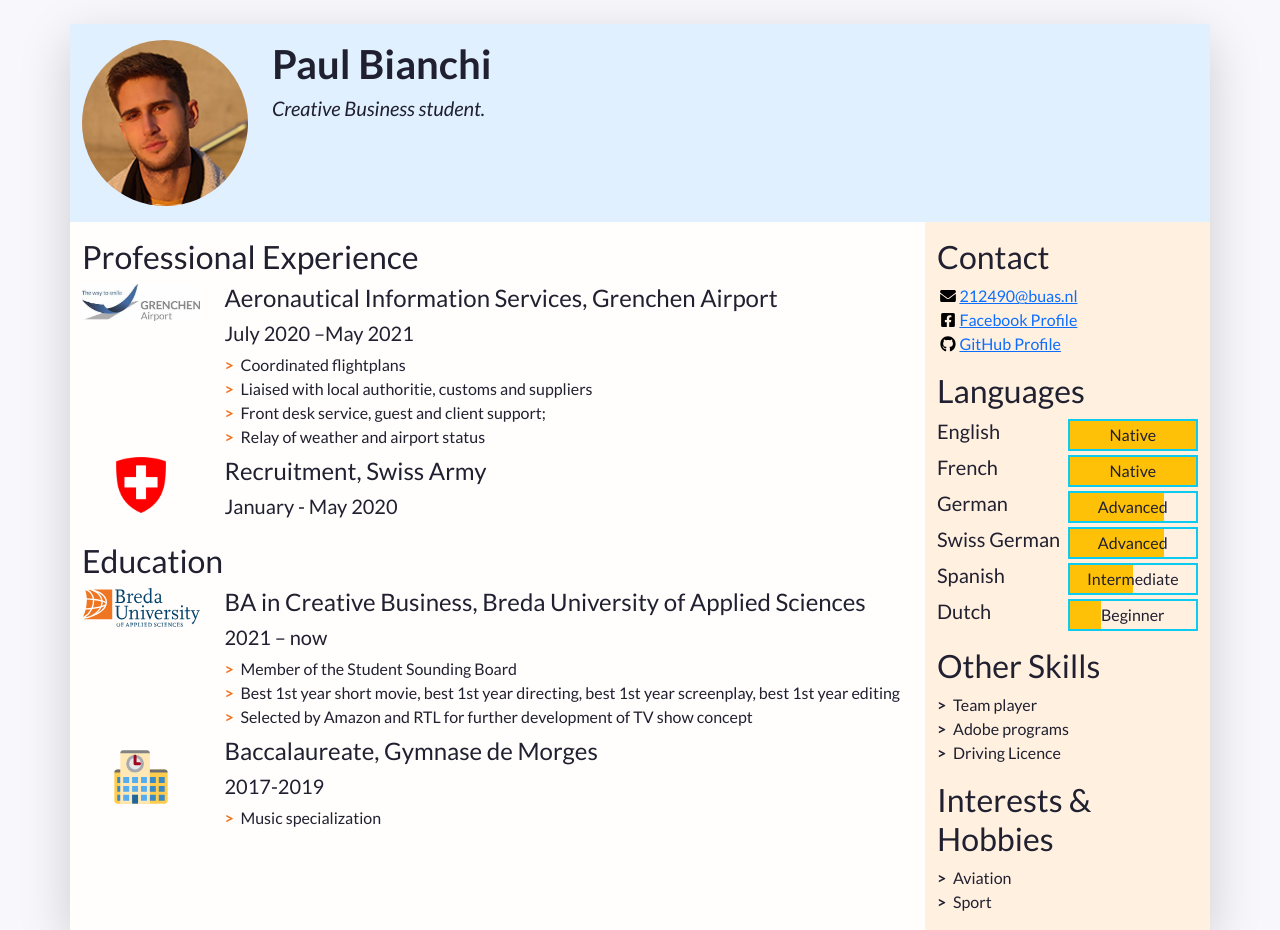
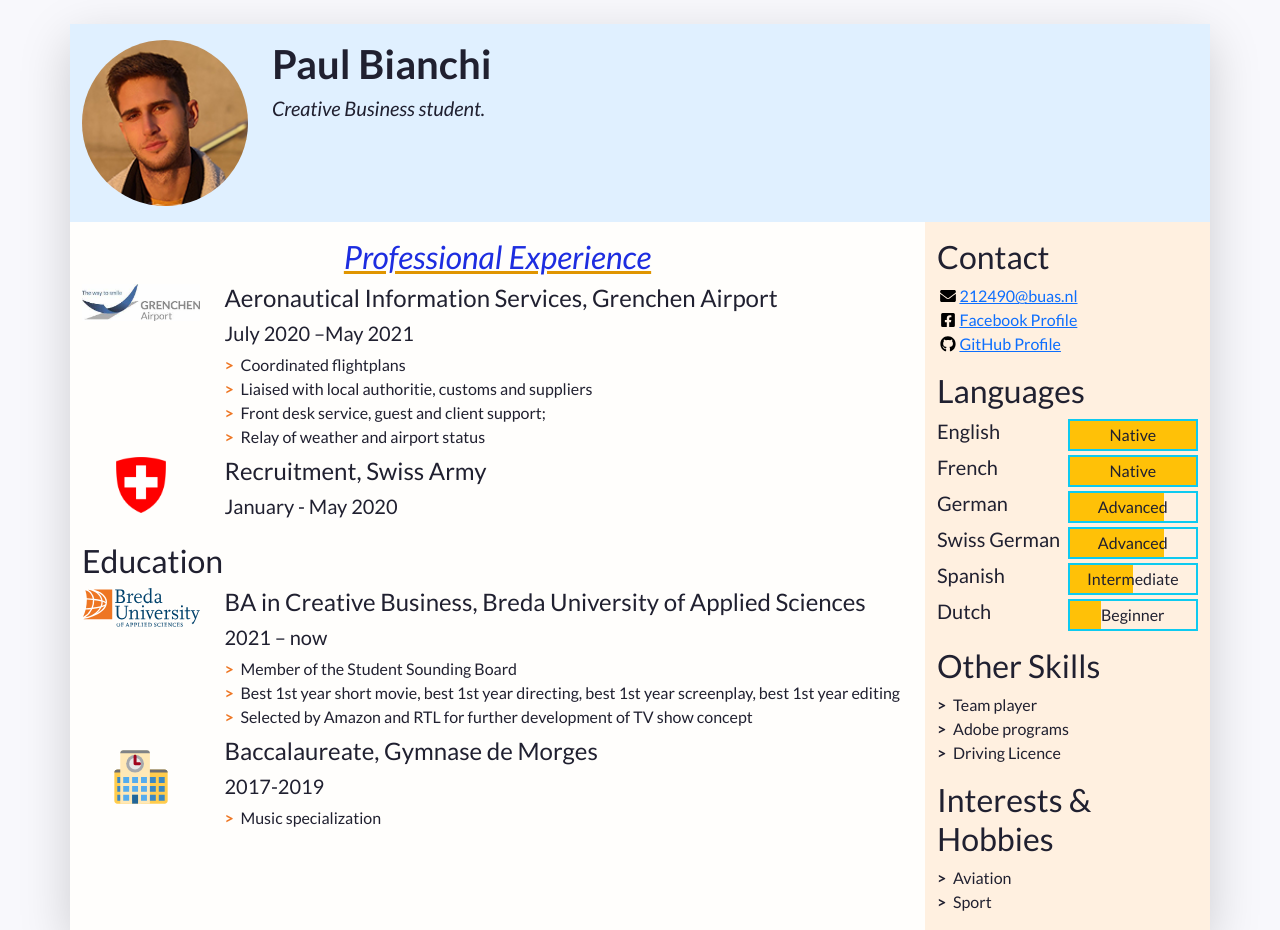
Before and after one commit to Paul-Bianchi/paul-bianchi-cv, a plain HTML site: page index.html in a window 1280 px wide. Shown: the top 930 px of the page. Drawn offline with nearby package versions, Linux system fonts and the light colour scheme.

Commit message:
Update styles.css

```diff
--- a/css/styles.css
+++ b/css/styles.css
@@ -49,3 +49,10 @@ body {
 	height: 1em;
 	flex-basis: 1.4em;
 }
+
+.funky-text {
+	color: #1D2DE0;
+	text-align: center;
+	font-style: italic;
+	text-decoration: underline #E09500;
+}
```
